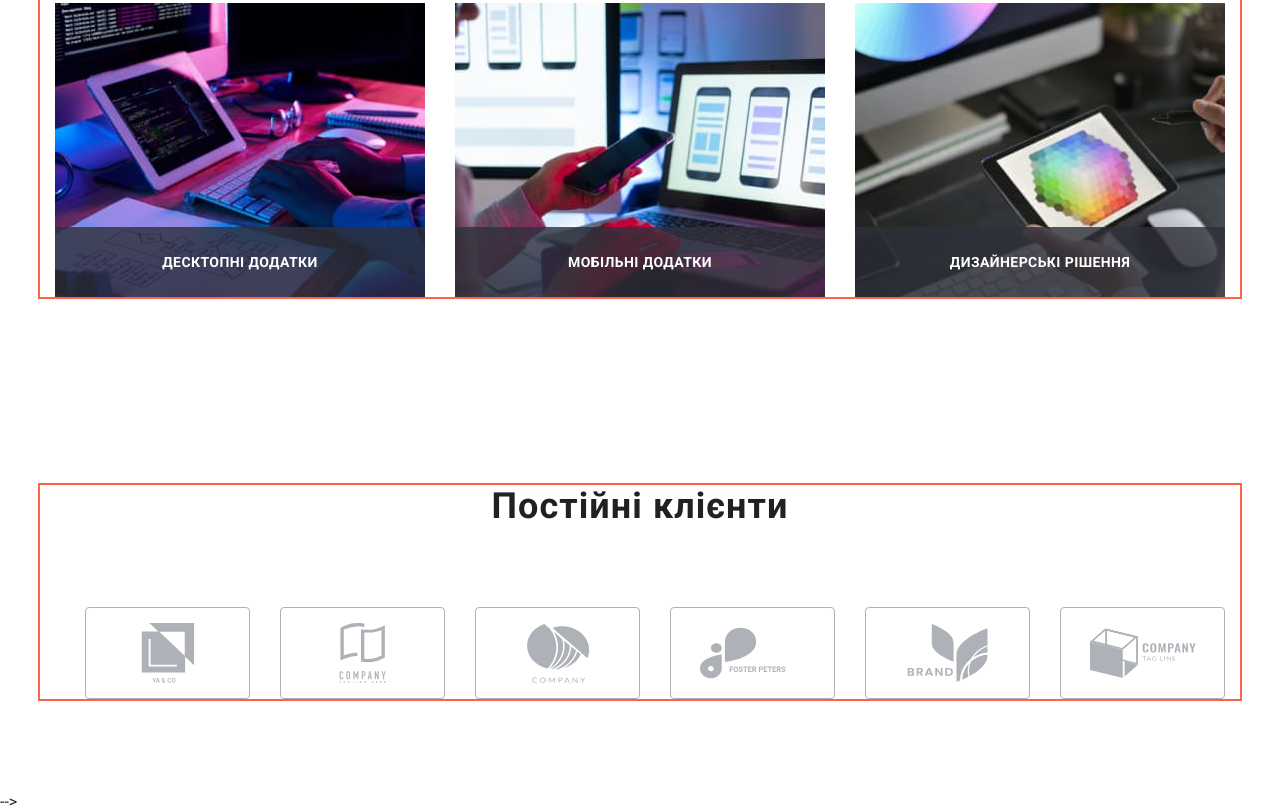
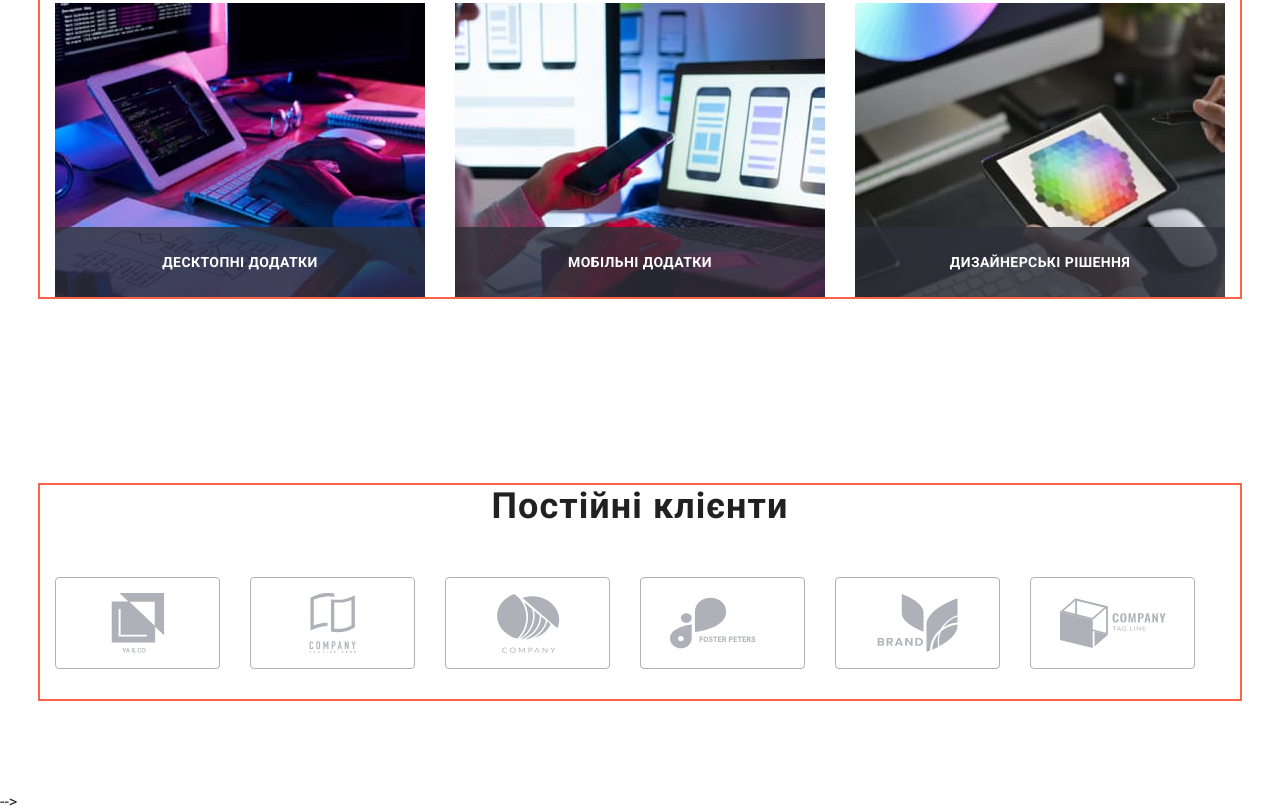
Before and after one commit to olgachibis/goit-markup-hw-8, a plain HTML site: page index.html in a window 1280 px wide. Shown: the part 619-1430 px from the top of the page. Drawn offline with nearby package versions, Linux system fonts and the light colour scheme.

Commit message:
10.12.22  dz8 var2_1

```diff
--- a/sass/layouts/_clients.scss
+++ b/sass/layouts/_clients.scss
@@ -1,15 +1,13 @@
     .our-clients {
             display: flex;
             flex-wrap: wrap;
-            @media screen and (max-width: 1799px) {
-                    margin-top: 50px;
-                }
 
 
             }
     @media screen and (min-width: 1200px) {
-        flex-wrap: nowrap;
-    }
+        .our-clients{
+            flex-wrap: nowrap;
+               }
         }
 
         // .our-clients .item:not(:last-child) {
@@ -23,8 +21,8 @@
 
     .clients-list{
         flex-basis: calc((100% - 30px * 2) / 2);
-        margin-top: 30px;
-        margin-left: 30px;
+        margin-right: 30px;
+        margin-bottom: 30px;
     }
 
         @media screen and (min-width: 768px) {
```
Also changed, not shown: css/main.css, css/main.min.css, 2 other files.
